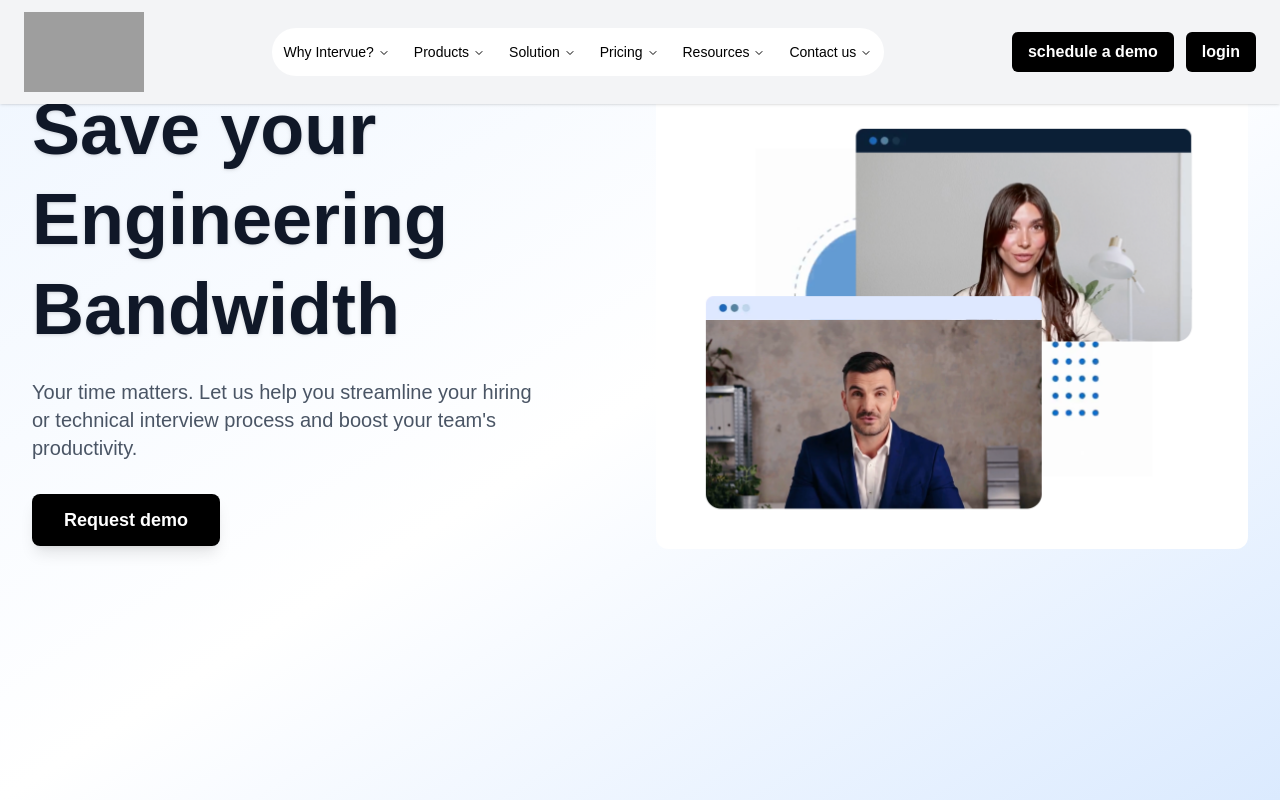
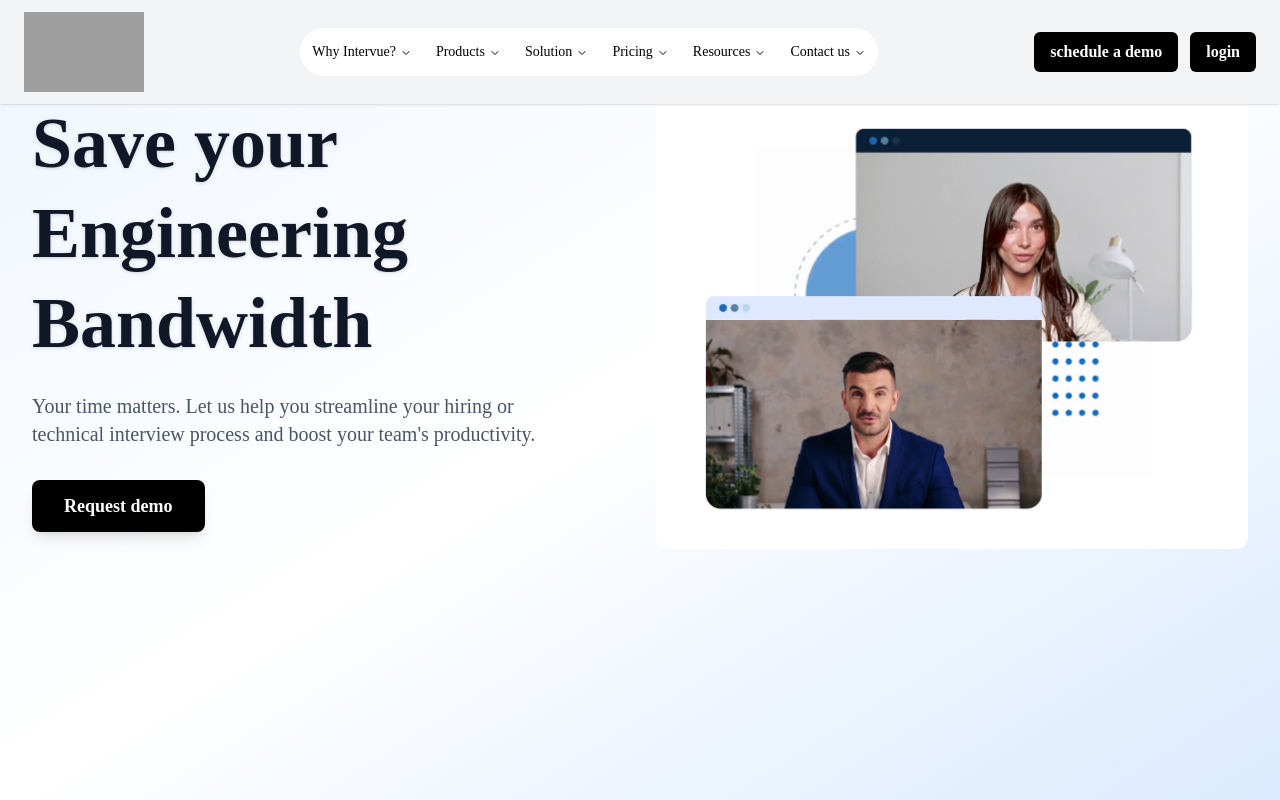
Before and after one commit to 1afzal/Intervue, a React (Vite) app: page / in a window 1280 px wide. Shown: the top 800 px of the page. Built offline with nearby package versions, Linux system fonts and the light colour scheme; grey boxes are pictures that could not be loaded.

Commit message:
added sora

```diff
--- a/src/index.css
+++ b/src/index.css
@@ -2,9 +2,21 @@
 @import url('https://fonts.googleapis.com/css2?family=Sora:wght@100..800&display=swap');
 
 :root {
-  --font-family-sora: 'Sora', sans-serif;
+  --font-family-sora: 'Sora';
 }
 
 body {
-  font-family: var(--font-family-sora);
+  font-family: 'Sora';
 }
+
+html {
+  font-family: 'Sora';
+}
+
+*, *::before, *::after {
+  font-family: 'Sora';
+}
+
+button, input, select, textarea {
+  font-family: 'Sora';
+}
--- a/vite.config.js
+++ b/vite.config.js
@@ -6,6 +6,16 @@ export default defineConfig({
   plugins: [
     tailwindcss(),
   ],
+  server: {
+    host: true,
+    port: 5173,
+    strictPort: true,
+    hmr: {
+      protocol: 'ws',
+      host: 'localhost',
+      port: 5173,
+    },
+  },
   resolve: {
     alias: {
       '@': fileURLToPath(new URL('./src', import.meta.url)),
```
